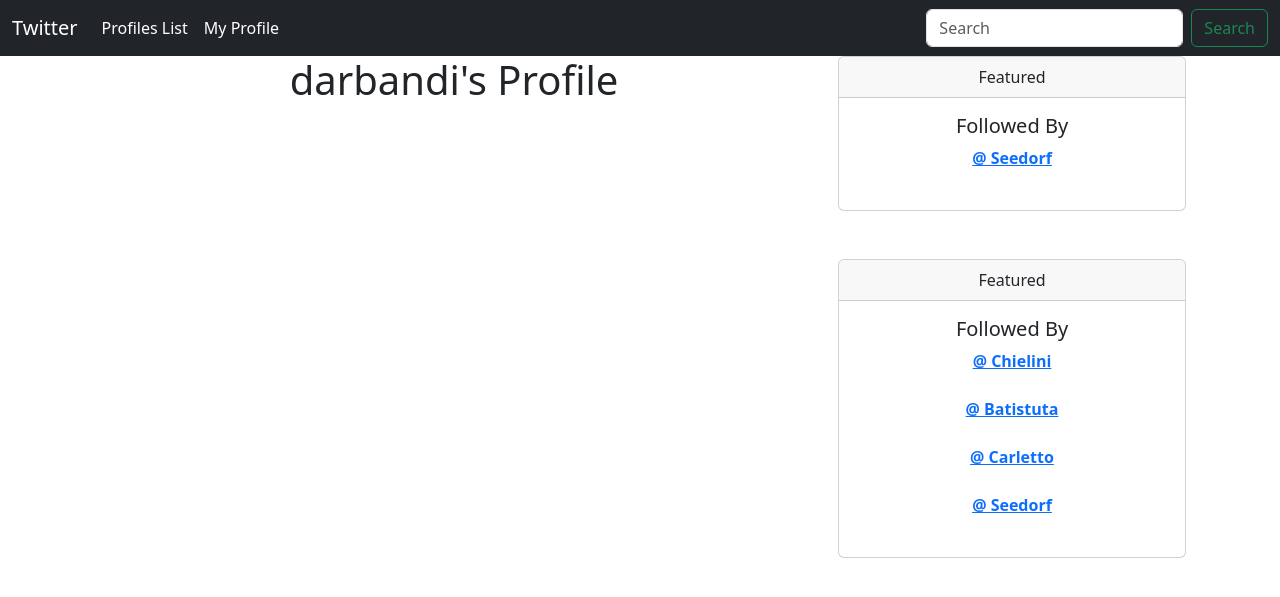
After one commit to idarbandi/Twitter-WV1, a Django app: page /profile_page/1 in a window 1280 px wide. The commit adds this page. Shown: the top 597 px of the page. Run offline with Django 3.2, Linux system fonts and the light colour scheme; a user stored in the database is signed in; data comes from the database, SQL or seed files in the repository; both versions use the stored data as it was after the commit.

Commit message:
followers and following list set in place

```diff
--- a/Social/settings.py
+++ b/Social/settings.py
@@ -1,3 +1,4 @@
+import os
 from pathlib import Path
 BASE_DIR = Path(__file__).resolve().parent.parent
 SECRET_KEY = 'django-insecure-)e11@zjc$a!ws&o-xl7%wz-_jq#tdy&r=o(+gmor-z8ypv7*ow'
@@ -89,6 +90,7 @@ USE_TZ = True
 # https://docs.djangoproject.com/en/3.2/howto/static-files/
 
 STATIC_URL = '/static/'
+STATIC_ROOT = os.path.join(BASE_DIR, '/static')
 
 # Default primary key field type
 # https://docs.djangoproject.com/en/3.2/ref/settings/#default-auto-field
--- a/Social/urls.py
+++ b/Social/urls.py
@@ -1,7 +1,9 @@
 from django.contrib import admin
+from django.conf import settings
+from django.conf.urls.static import static
 from django.urls import path, include
 
 urlpatterns = [
     path('admin/', admin.site.urls),
     path('', include('twitter.urls'))
-]
+] + static(settings.STATIC_URL, document_root=settings.STATIC_ROOT)
--- a/templates/base.html
+++ b/templates/base.html
@@ -3,15 +3,24 @@
   <head>
     <meta charset="utf-8">
     <meta name="viewport" content="width=device-width, initial-scale=1">
-    <title>Bootstrap demo</title>
+    <title> Twitter </title>
     <link href="https://cdn.jsdelivr.net/npm/bootstrap@5.3.0/dist/css/bootstrap.min.css" rel="stylesheet" integrity="sha384-9ndCyUaIbzAi2FUVXJi0CjmCapSmO7SnpJef0486qhLnuZ2cdeRhO02iuK6FUUVM" crossorigin="anonymous">
   </head>
   <body>
 
     {% include 'navbar.html' %}
+    <div class="container">
     {% block content %}
-
+    {% if messages %}
+      {% for message in messages %}
+         <div class="alert alert-danger alert-dismissible fade show" role="alert">
+             <strong>{{ message }}</strong>
+             <button type="button" class="btn-close" data-bs-dismiss="alert" aria-label="Close"></button>
+         </div>
+      {% endfor %}
+    {% endif %}
     {% endblock %}
+    </div>
     <script src="https://cdn.jsdelivr.net/npm/bootstrap@5.3.0/dist/js/bootstrap.bundle.min.js" integrity="sha384-geWF76RCwLtnZ8qwWowPQNguL3RmwHVBC9FhGdlKrxdiJJigb/j/68SIy3Te4Bkz" crossorigin="anonymous"></script>
   </body>
 </html>
--- a/templates/navbar.html
+++ b/templates/navbar.html
@@ -7,8 +7,13 @@
     <div class="collapse navbar-collapse" id="navbarSupportedContent">
       <ul class="navbar-nav me-auto mb-2 mb-lg-0">
         <li class="nav-item">
-          <a class="nav-link active" aria-current="page" href="#">Home</a>
+          <a class="nav-link active" aria-current="page" href="{% url 'profile_list' %}">Profiles List</a>
         </li>
+        {% if request.user.is_authenticated %}
+        <li class="nav-item">
+          <a class="nav-link active" aria-current="page" href="{% url 'profile' request.user.id %}">My Profile</a>
+        </li>
+        {% endif %}
       </ul>
       <form class="d-flex" role="search">
         <input class="form-control me-2" type="search" placeholder="Search" aria-label="Search">
--- /dev/null
+++ b/templates/profile.html
@@ -0,0 +1,48 @@
+{% extends 'base.html' %}
+{% block content %}
+{% if profile %}
+<div class="container text-center">
+    <div class="row">
+        <div class="col-8"> <h1>{{ profile }}'s Profile</h1></div>
+        <div class="col-4">
+        <div class="card">
+  <div class="card-header">
+    Featured
+  </div>
+  <div class="card-body">
+    <h5 class="card-title">Followed By</h5>
+    <p class="card-text">
+        <strong>
+    {% for following in profile.follows.all %}
+    <a href="{% url 'profile' following.user.id %}">  @ {{following}} </a> <br> <br>
+    {% endfor %}
+  </strong>
+    </p>
+  </div>
+</div>
+    </div>
+    </div>
+    <br> <br>
+    <div class="row">
+        <div class="col-8"></div>
+        <div class="col-4">
+        <div class="card">
+  <div class="card-header">
+    Featured
+  </div>
+  <div class="card-body">
+    <h5 class="card-title">Followed By</h5>
+    <p class="card-text">
+        <strong>
+    {% for following in profile.followed_by.all %}
+    <a href="{% url 'profile' following.user.id %}">  @ {{following}} </a> <br> <br>
+    {% endfor %}
+  </strong>
+    </p>
+  </div>
+</div>
+    </div>
+    </div>
+</div>
+{% endif %}
+{% endblock %}
--- a/twitter/models.py
+++ b/twitter/models.py
@@ -1,11 +1,25 @@
 from django.db import models
 from django.contrib.auth.models import User
+from django.db.models.signals import post_save
 
 
 # Create a User Profile Model
 class Profile(models.Model):
     user = models.OneToOneField(User, on_delete=models.CASCADE)
     follows = models.ManyToManyField("self", related_name='followed_by', symmetrical=False, blank=True)
+    date_modified = models.DateTimeField(User, auto_now=True)
 
     def __str__(self):
         return self.user.username
+
+
+def create_profile(sender, instance, created, **kwargs):
+    if created:
+        user_profile = Profile(user=instance)
+        user_profile.save()
+        # Have The Users Follow Themselves
+        user_profile.follows.set([instance.profile.id])
+        user_profile.save()
+
+
+post_save.connect(create_profile, sender=User)
--- a/twitter/urls.py
+++ b/twitter/urls.py
@@ -3,5 +3,7 @@ from . import views
 
 urlpatterns = [
     path('', views.home , name='home'),
+    path('profile_list', views.profile_list, name='profile_list'),
+    path('profile_page/<int:pk>', views.profile, name='profile')
 
 ]
--- a/twitter/views.py
+++ b/twitter/views.py
@@ -1,4 +1,24 @@
-from django.shortcuts import render
+from django.shortcuts import render, redirect
+from .models import Profile
+from django.contrib import messages
 
 def home(request):
     return render(request, 'home.html', {})
+
+
+def profile_list(request):
+    if request.user.is_authenticated:
+        profile = Profile.objects.exclude(user=request.user)
+        return render(request, 'profile_list.html', {"profiles": profile})
+    else:
+        messages.success(request, ("You Must Be Logged In To View This Page"))
+        return redirect('home')
+
+
+def profile(request, pk):
+    if request.user.is_authenticated:
+        profile = Profile.objects.get(user_id=pk)
+        return render(request, 'profile.html', {'profile': profile})
+    else:
+        messages.success(request, ("You Must Be Logged In To View This Page"))
+        return redirect('home')
```
Also changed, not shown: templates/profile_list.html (added, +24 -0 lines), db.sqlite3, static/images/default.png (added), twitter/admin.py (line endings or trailing spaces), twitter/migrations/0001_initial.py.
